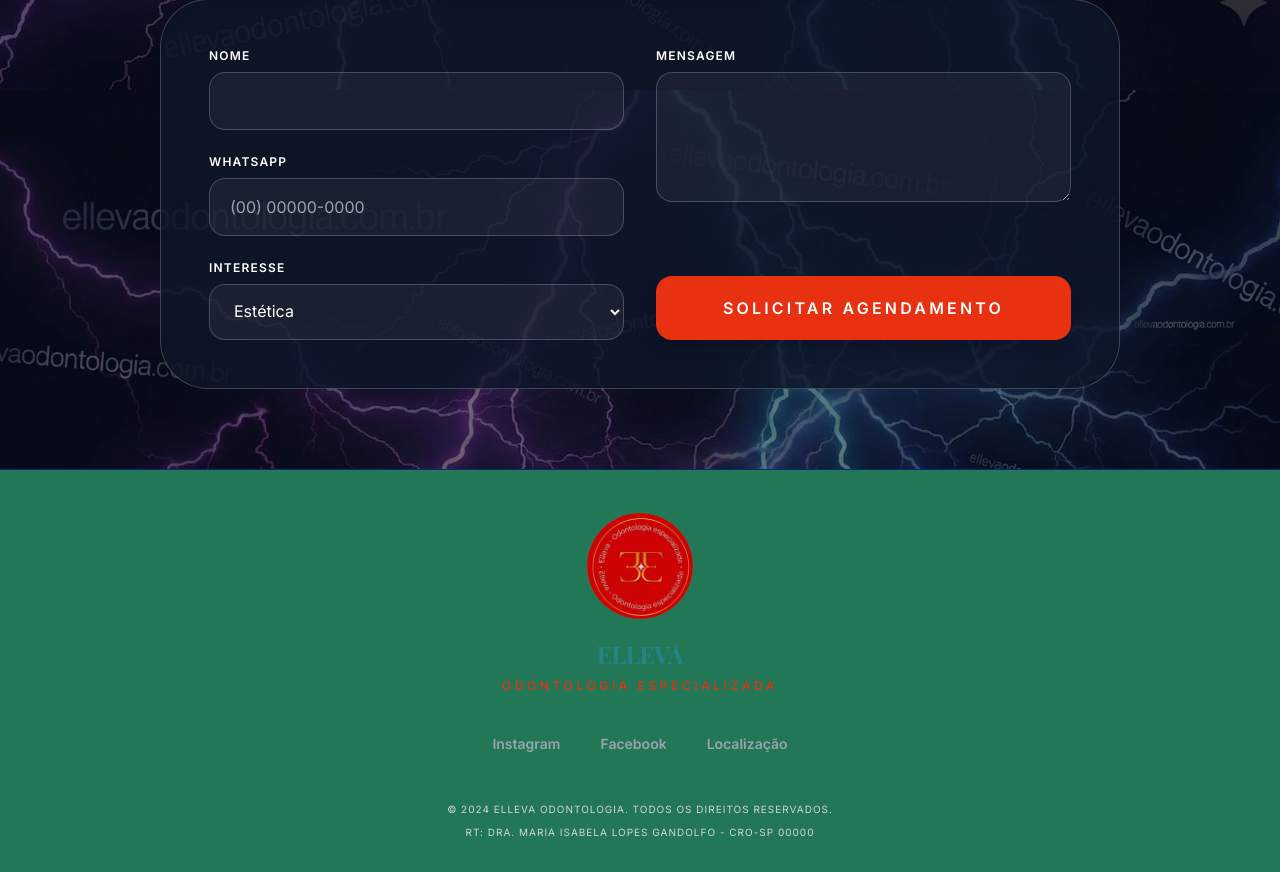
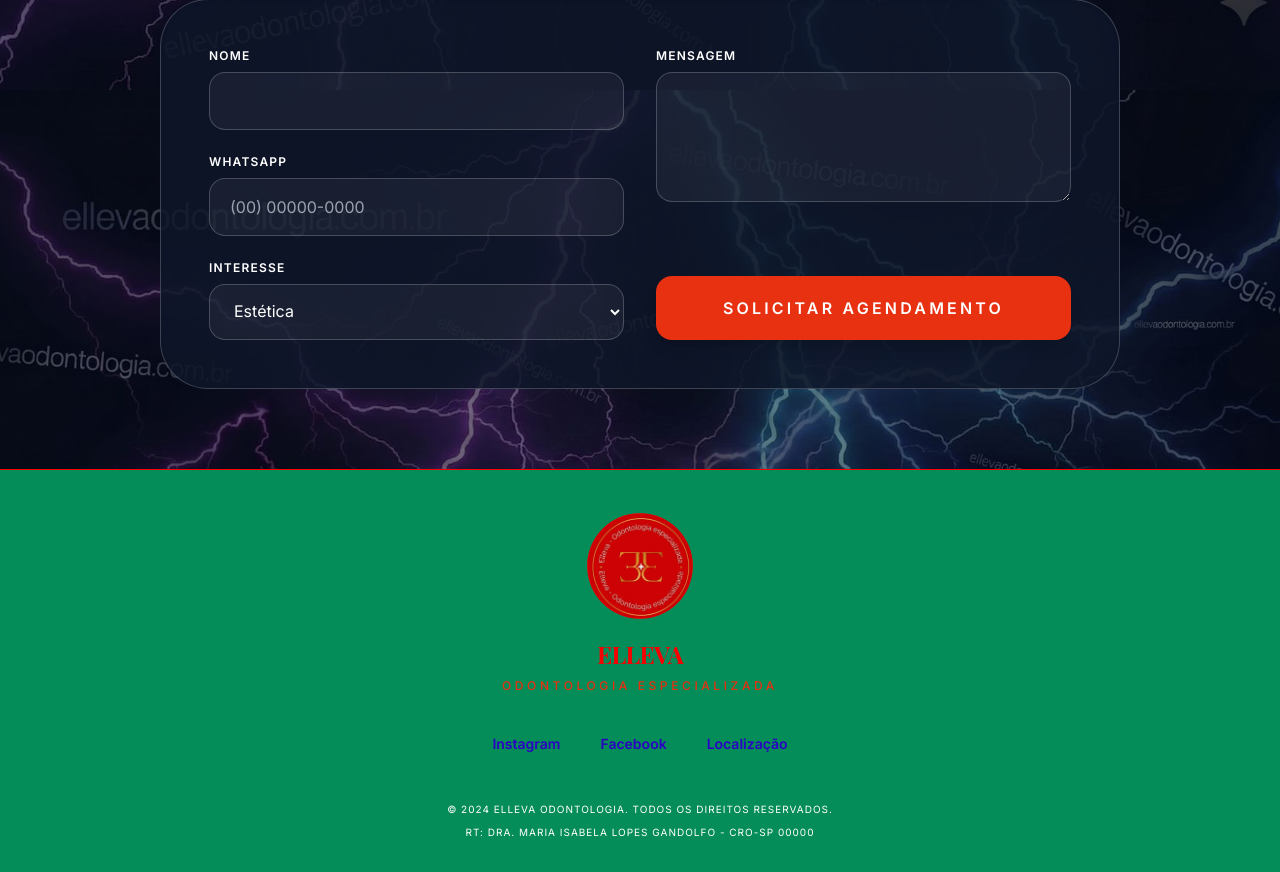
Before and after one commit to valgandolfo/ellevaodonto, a Django app: page / in a window 1280 px wide. Shown: the part 3910-4782 px from the top of the page. Run offline with Django 5.2, Linux system fonts and the light colour scheme; some libraries are stand-ins or nearby versions.

Commit message:
Update footer colors

```diff
--- a/templates/base.html
+++ b/templates/base.html
@@ -99,13 +99,13 @@
             --equipe-borda-foto: var(--terracota);
 
             /* Cores Específicas: Rodapé (Footer) */
-            --footer-fundo: #217756;
-            --footer-borda: #032977;
-            --footer-titulo: #248588;
+            --footer-fundo: #058d59;
+            --footer-borda: #f70101;
+            --footer-titulo: #f70101;
             --footer-subtitulo: var(--terracota);
-            --footer-links: #9ca3af;
+            --footer-links: #2b00c5;
             --footer-links-hover: var(--terracota);
-            --footer-texto: #d1d5db;
+            --footer-texto: #ffffff;
         }
 
         body {
```
